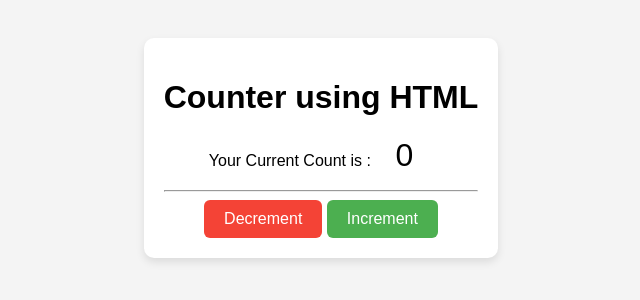
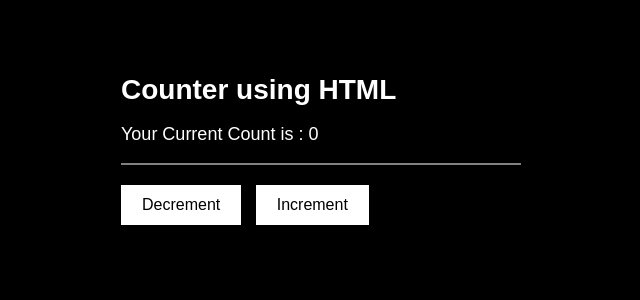
Before and after one commit to FrostScythe/Counter-Page, a plain HTML site: page index.html in a window 1280 px wide. Shown: the part 260-560 px from the top of the page, without its empty margins (319-959 px from the left). Drawn offline with Linux system fonts and the light colour scheme.

Commit message:
Revamp styles for dark theme and layout adjustments

```diff
--- a/styles.css
+++ b/styles.css
@@ -1,60 +1,53 @@
 body {
   font-family: Arial, sans-serif;
-  background: #f4f4f4;
+  background-color: black;
+  color: white;
   display: flex;
   justify-content: center;
   align-items: center;
   height: 100vh;
+  margin: 0;
 }
 
 .container {
-  background: white;
-  padding: 20px;
-  text-align: center;
-  border-radius: 10px;
-  box-shadow: 0px 4px 8px rgba(0,0,0,0.1);
+  text-align: left;
+  width: 400px;
 }
 
-.counter-box {
-  display: flex;
-  justify-content: center;
-  align-items: center;
-  margin: 15px 0;
+h1 {
+  font-size: 28px;
+  margin-bottom: 10px;
 }
 
-#count {
-  font-size: 2rem;
-  margin: 0 20px;
-  width: 60px;
-  text-align: center;
+p {
+  font-size: 18px;
 }
 
-button {
-  padding: 10px 20px;
-  font-size: 1rem;
-  border: none;
-  border-radius: 6px;
-  cursor: pointer;
-}
-
-#increment {
-  background: #4CAF50;
-  color: white;
-}
-
-#decrement {
-  background: #f44336;
-  color: white;
-}
-
-#clear {
-  margin-top: 10px;
-  background: #2196F3;
-  color: white;
+hr {
+  border: 0.5px solid gray;
+  margin: 10px 0;
 }
 
 .error {
   color: red;
-  margin-top: 10px;
   display: none;
+  margin: 10px 0;
 }
+
+.buttons {
+  margin-top: 20px;
+}
+
+button {
+  margin-right: 10px;
+  padding: 10px 20px;
+  font-size: 16px;
+  background: white;
+  color: black;
+  border: 1px solid white;
+  cursor: pointer;
+}
+
+button:hover {
+  opacity: 0.8;
+}
```
